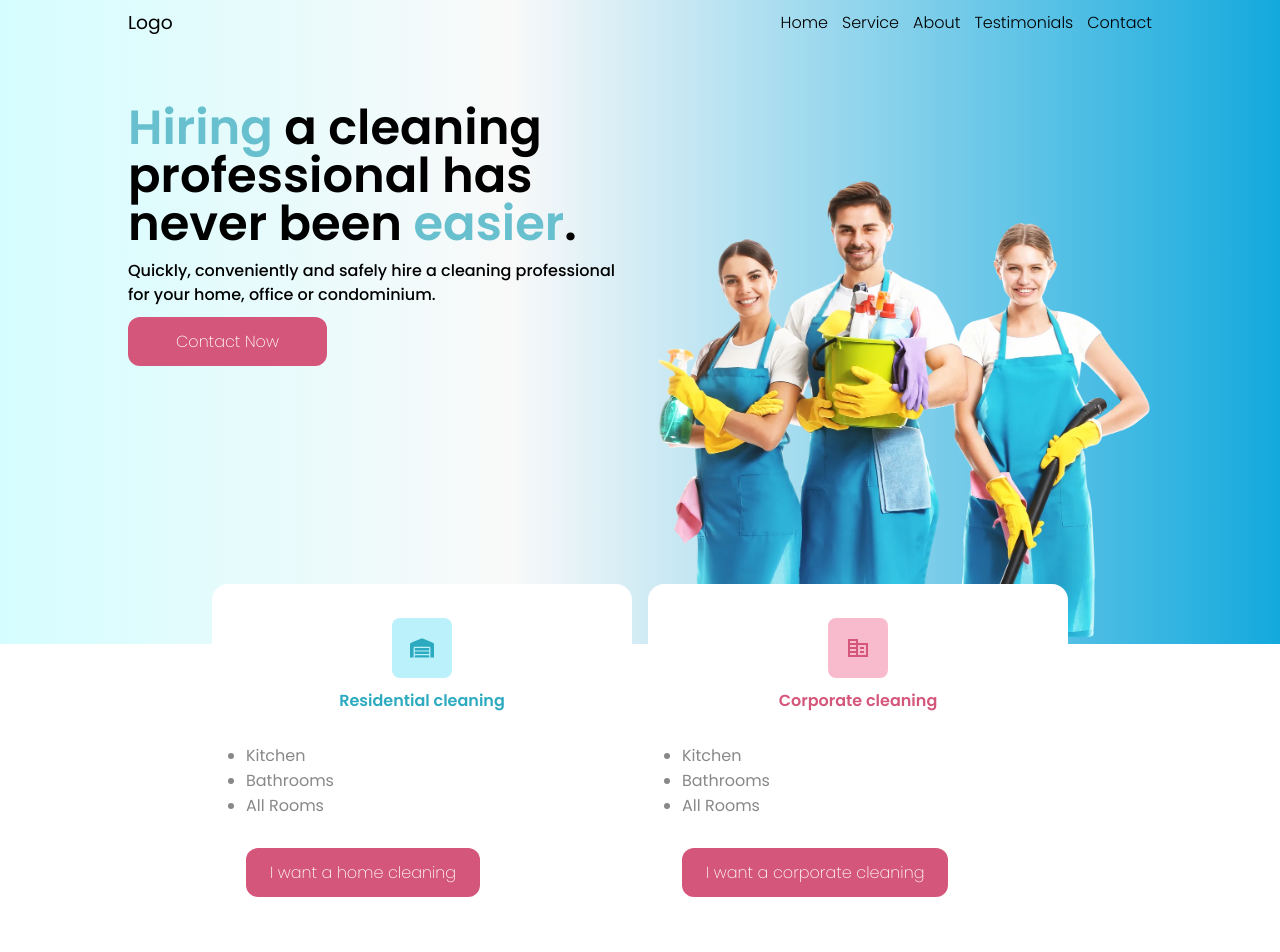
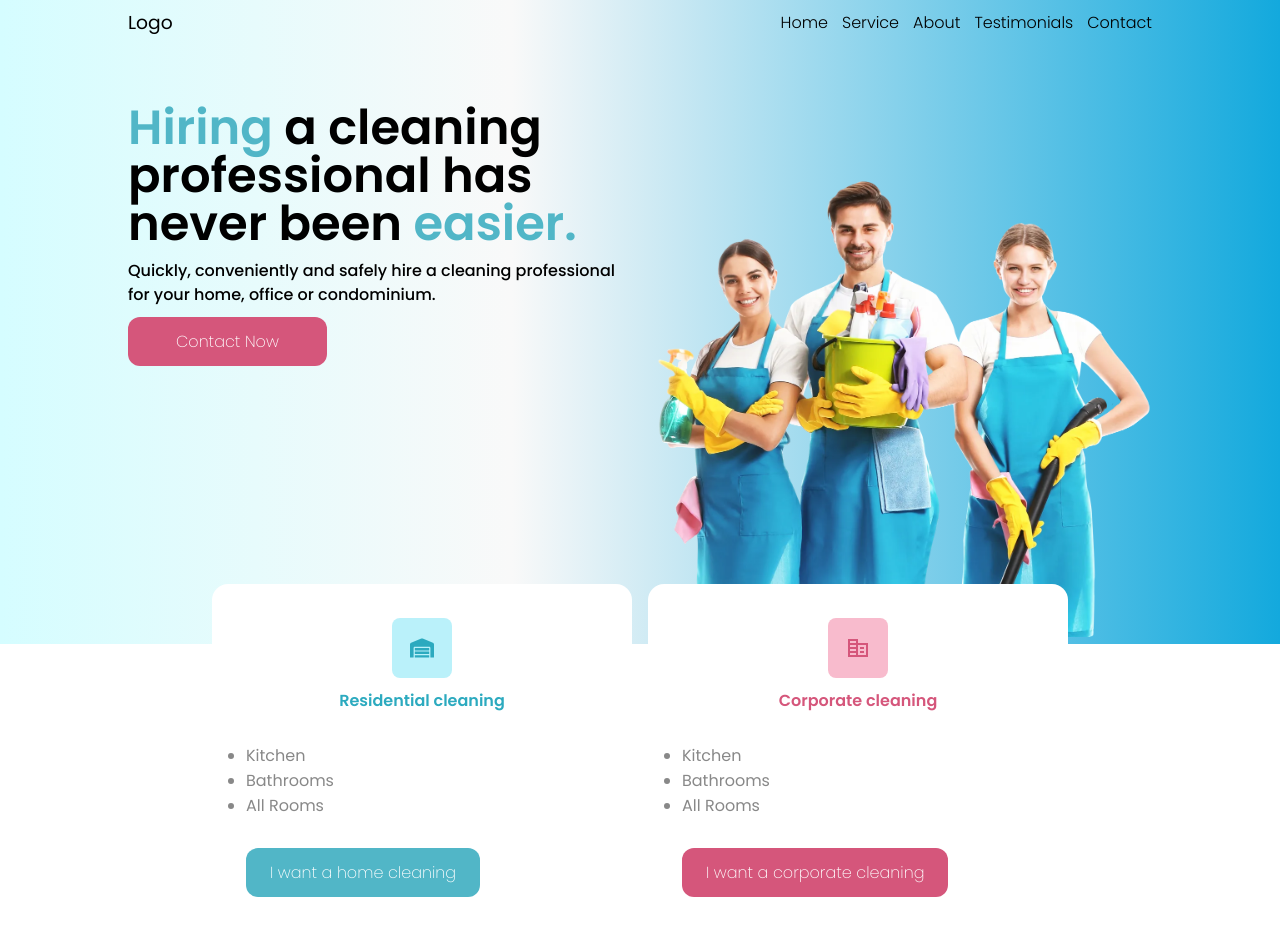
Before and after one commit to danrleyney2210/cleaning_website, a React (Vite) app: page / in a window 1280 px wide. Shown: the top 952 px of the page. Built offline with nearby package versions, Linux system fonts and the light colour scheme.

Commit message:
fix: ajustes

```diff
--- a/src/components/atomos/Button/index.tsx
+++ b/src/components/atomos/Button/index.tsx
@@ -2,12 +2,13 @@ import * as S from './styles'
 
 
 interface IButtonProps extends React.ButtonHTMLAttributes<HTMLButtonElement> {
+  color?: 'primary' | 'secondary';
   children: React.ReactNode
 }
 
-export const Button = ({ children, ...rest }: IButtonProps) => {
+export const Button = ({ color, children, ...rest }: IButtonProps) => {
   return (
-    <S.Button {...rest}>
+    <S.Button {...rest} data-color={color}>
       {children}
     </S.Button>
   )
--- a/src/components/atomos/Button/styles.ts
+++ b/src/components/atomos/Button/styles.ts
@@ -2,6 +2,14 @@ import styled from "styled-components";
 
 
 export const Button = styled.button`
+  &[data-color=primary] {
+    background-color: ${({ theme }) => theme.primary['500']};
+
+    &:hover {
+    background-color: ${({ theme }) => theme.primary['400']};
+  }
+  }
+
   background-color: #D5567B;
   color: #fff;
   padding: .75rem 1.5rem;
--- a/src/components/molecules/Main/index.tsx
+++ b/src/components/molecules/Main/index.tsx
@@ -11,14 +11,14 @@ export const Main = () => {
         <div className='description'>
           <h1>
             <span>Hiring</span> a
-            cleaning professional has never been <span>easier</span>.
+            cleaning professional has never been <span>easier.</span>
           </h1>
 
           <h3>
             Quickly, conveniently and safely hire a cleaning professional for your home, office or condominium.
           </h3>
 
-          <Button style={{ padding: '0.75rem 3rem' }}>
+          <Button style={{ padding: '0.75rem 3rem' }} >
             Contact Now
           </Button>
 
--- a/src/components/molecules/Main/styles.ts
+++ b/src/components/molecules/Main/styles.ts
@@ -5,6 +5,11 @@ export const Wrapper = styled.div`
   width: 100%;
   background: rgb(213,253,255);
   background: linear-gradient(90deg, rgba(213,253,255,1) 0%, rgba(249,249,249,1) 40%, rgba(19,169,221,1) 100%);
+
+  @media (max-width: 600px) {
+    background: rgb(152,225,226);
+    background: linear-gradient(0deg, rgba(152,225,226,1) 0%, rgba(255,255,255,1) 22%, rgba(236,249,248,1) 78%, rgba(249,249,249,1) 95%);
+  }
 `
 
 
@@ -29,7 +34,7 @@ export const Main = styled.div`
       line-height: 1;
 
       span {
-        color: #68c0cf;
+        color: ${({ theme }) => theme.primary["500"]};
         font-weight: 600;
       }
     }
@@ -66,4 +71,19 @@ export const Main = styled.div`
     }
   }
 
+  @media (max-width: 600px) {
+    .description {
+      h1 {
+        font-weight: 500;
+        font-size: 2.4rem;
+      }
+
+      h3 {
+        font-size: 1rem;
+        font-weight: 300;
+        color: #333;
+      }
+    }
+  }
+
 `
--- a/src/components/molecules/Service/index.tsx
+++ b/src/components/molecules/Service/index.tsx
@@ -21,7 +21,7 @@ export const Service = () => {
             </ul>
           </div>
 
-          <Button>
+          <Button color='primary'>
             I want a home cleaning
           </Button>
         </S.Card>
--- a/src/components/molecules/Service/styles.ts
+++ b/src/components/molecules/Service/styles.ts
@@ -63,7 +63,11 @@ export const Card = styled.div`
     margin: 0 auto;
   }
 
-
+  @media (max-width: 760px) {
+    display: flex;
+    flex-direction: column;
+    align-items: center;
+  }
 
 `
 
```
